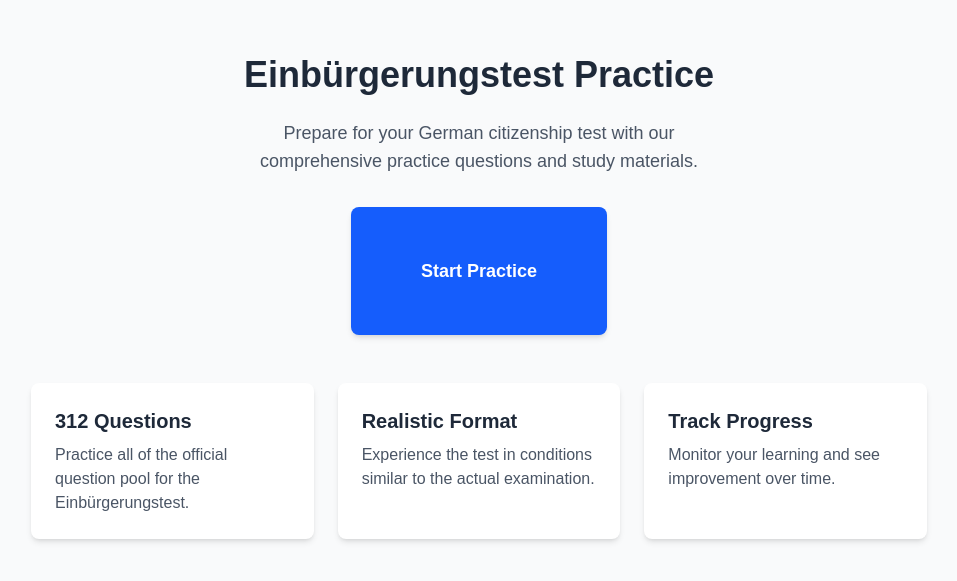
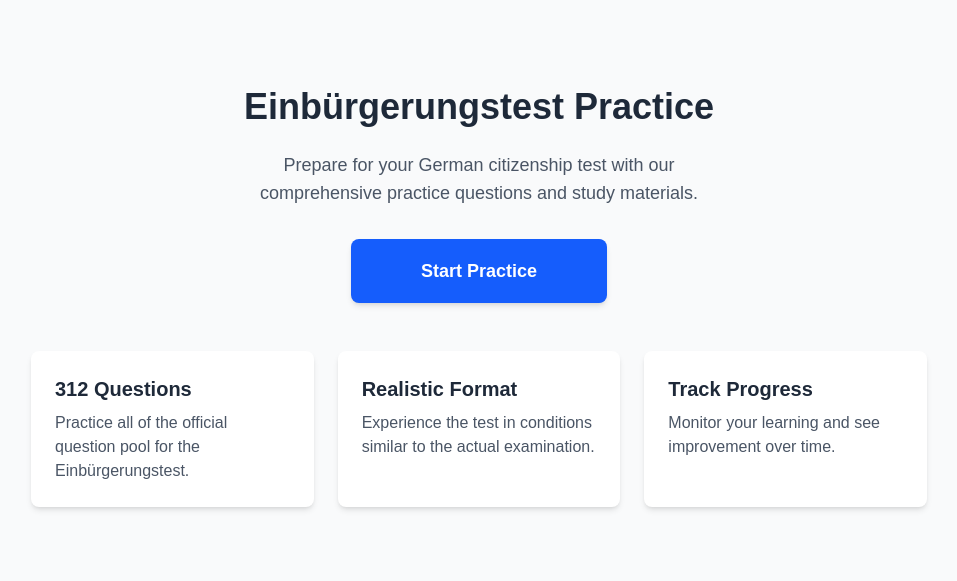
Before and after one commit to hrasekh/klarbits-front, a Next.js app: page / in a window 1280 px wide. Shown: the part 103-684 px from the top of the page, without its empty margins (161-1118 px from the left). Built offline with nearby package versions, Linux system fonts and the light colour scheme; no server answers.

Commit message:
adding both button continue & start at the same time

```diff
--- a/src/components/ClientHomeComponent.jsx
+++ b/src/components/ClientHomeComponent.jsx
@@ -17,12 +17,23 @@ function StartPracticeButton({ initialUuid }) {
     }
   }, []);
 
+  const continueBt = questionUuid !== initialUuid;
+
   return (
-    <Link href={`/questions/${questionUuid || initialUuid}`}>
-      <button className="cursor-pointer bg-blue-600 hover:bg-blue-700 text-white font-semibold py-4 px-6 rounded-lg text-lg shadow-md transition-colors duration-300 w-64 h-32 flex items-center justify-center">
-        {questionUuid !== initialUuid ? 'Continue Practice' : 'Start Practice'}
-      </button>
-    </Link>
+    <div className="flex flex-row gap-4">
+      <Link href={`/questions/${initialUuid}`}>
+        <button className="cursor-pointer bg-blue-600 hover:bg-blue-700 text-white font-semibold py-4 px-6 rounded-lg text-lg shadow-md transition-colors duration-300 w-64 h-16 flex items-center justify-center">
+          {'Start Practice'}
+        </button>
+      </Link>
+      {continueBt && (
+        <Link href={`/questions/${questionUuid}`}>
+          <button className="cursor-pointer bg-green-600 hover:bg-green-700 text-white font-semibold py-4 px-6 rounded-lg text-lg shadow-md transition-colors duration-300 w-64 h-16 flex items-center justify-center">
+          {'Continue Practice'}
+        </button>
+        </Link>
+      )}
+    </div>
   );
 }
 
```
